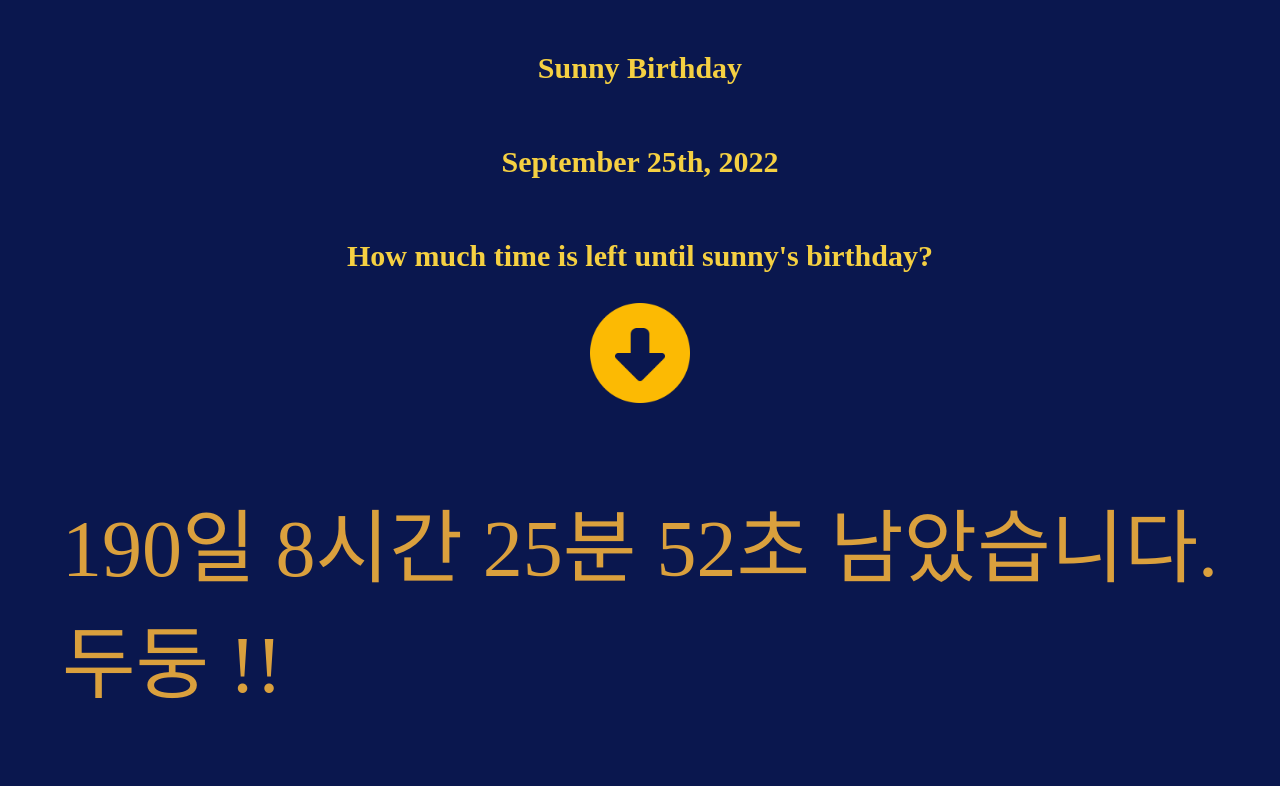
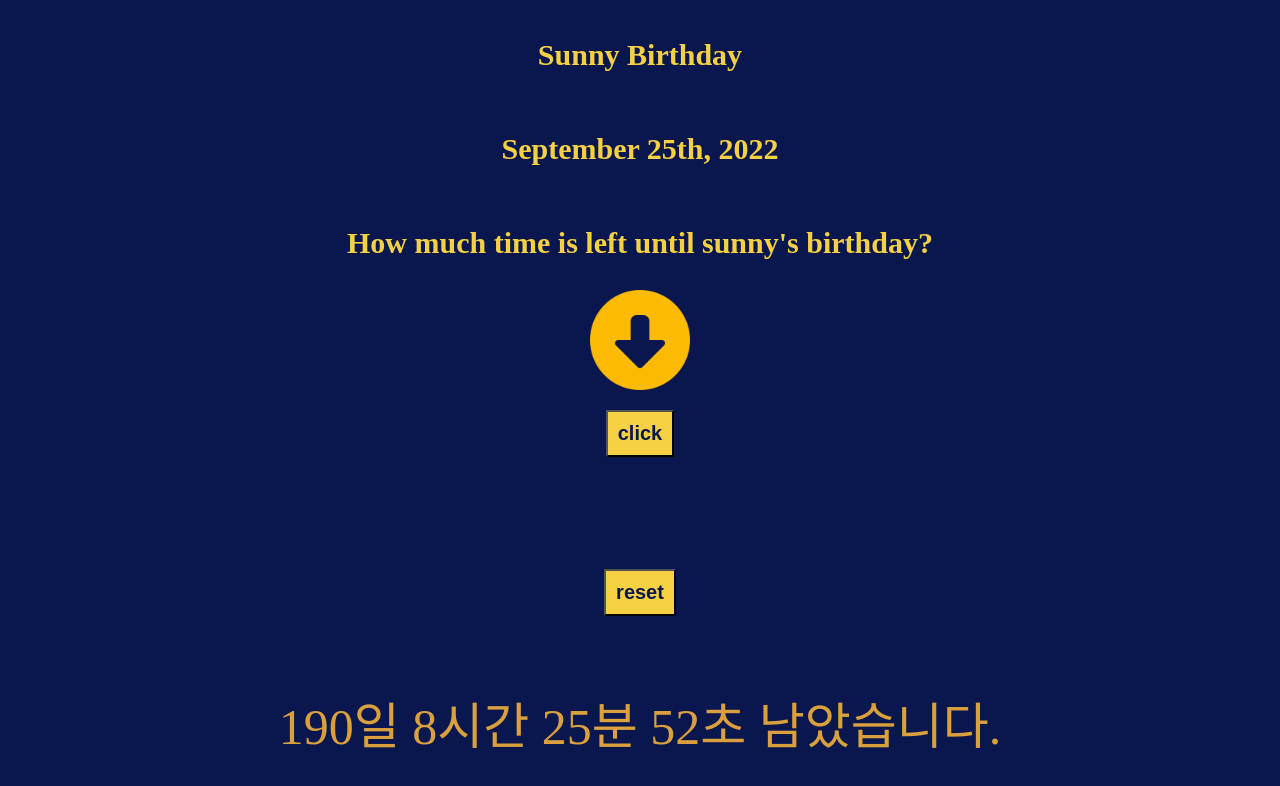
Before and after one commit to sunny-im/js_practice, a plain HTML site: page countdown/index.html in a window 1280 px wide. Drawn offline with Linux system fonts and the light colour scheme.

Commit message:
0418 js record

```diff
--- a/countdown/css/style.css
+++ b/countdown/css/style.css
@@ -1,5 +1,9 @@
 body {
     background-color: #0A174E;
+}
+
+ul li {
+    list-style: none;
 }
 
 .container {
@@ -22,5 +26,22 @@ body {
 
 #myBday {
     color: #DAA03D;
-    font-size: 80px;
+    font-size: 50px;
 }
+
+#click, #reset {
+    padding: 10px;
+    margin: 20px;
+    background-color: #F5D042;
+    color: #0A174E;
+    font-weight: bold;
+    font-size: 20px;
+}
+
+.recorder {
+    width: 300px;
+    height: 100px;
+    max-height: 100px;
+    overflow: scroll;
+    color: #DAA03D;
+}
--- a/countdown/index.html
+++ b/countdown/index.html
@@ -14,6 +14,11 @@
         <p class="bday">September 25th, 2022</p>
         <p class="bday">How much time is left until sunny's birthday?</p>
         <img class ="img" src="/js_practice/countdown/circle-down-solid.png" alt="">
+        <button id="click">click</button>
+        <div class="recorder">
+            <ul id="record_ul"></ul>
+        </div>
+        <button id="reset">reset</button>
         <p id="myBday"></p>
     </div>
 </body>
--- a/countdown/js/main.js
+++ b/countdown/js/main.js
@@ -1,16 +1,31 @@
-function bDay() {
-    var dDay = document.getElementById("myBday");
-    var today = new Date();
-    var birth = new Date("october 25,2022 0:00:00");
-    var remain = birth.getTime() - today.getTime();
-    var day = Math.ceil(remain/(1000*60*60*24));
-    var hour = Math.ceil(remain%(1000*60*60*24) / (1000*60*60));
-    var min = Math.ceil(remain%(1000*60*60) / (1000*60));
-    var sec = Math.ceil(remain%(1000*60) / 1000);
+const dDay = document.getElementById("myBday");
+const record_ul = document.getElementById("record_ul");
 
 
-    dDay.innerHTML = (day + "일 " + hour + "시간 " + min + "분 " + sec + "초 " + " 남았습니다." +"<br>"+"두둥 !!");
+function bDay() {
+    let today = new Date();
+    let birth = new Date("october 25,2022 0:00:00");
+    let remain = birth.getTime() - today.getTime();
+    let day = Math.ceil(remain/(1000*60*60*24));
+    let hour = Math.ceil(remain%(1000*60*60*24) / (1000*60*60));
+    let min = Math.ceil(remain%(1000*60*60) / (1000*60));
+    let sec = Math.ceil(remain%(1000*60) / 1000);
+
+    let result = day + "일 " + hour + "시간 " + min + "분 " + sec + "초 " + " 남았습니다." +"<br>"+" "
+    dDay.innerHTML = result;
 }
 
 bDay();
 setInterval(bDay,1000);
+
+let click = document.getElementById("click");
+click.addEventListener('click', record);
+
+function record() {
+    const record_li = document.createElement("li");
+    record_li.innerHTML = dDay.innerHTML;
+
+    // record_ul.appendChild(record_li); //새로운 노드를 해당 노드의 자식 노드 리스트의 맨 마지막에 추가(태그를 만들고 태그를 추가 할 때 사용)
+    record_ul.append(record_li); // record_ul(부모)태그 가장 뒤에 record_li
+    record_ul.prepend(record_li); // record_ul(부모)태그 가장 앞에 record_li
+}
--- a/realTime/js/main.js
+++ b/realTime/js/main.js
@@ -10,8 +10,10 @@ function getTime(){
 }
 
 function convertTime(time){
-    return time < 10 ? `0${time}` : time
+    return time < 10 ? `0${time}` : time    // 리터럴함수
 }
 
 getTime();
 setInterval(getTime,1000);
+// setInterval : 주기적으로 인자를 실행하는 함수
+// setTimeout : 일정시간이 지난 후 인자로 받은 함수를 실행
```
